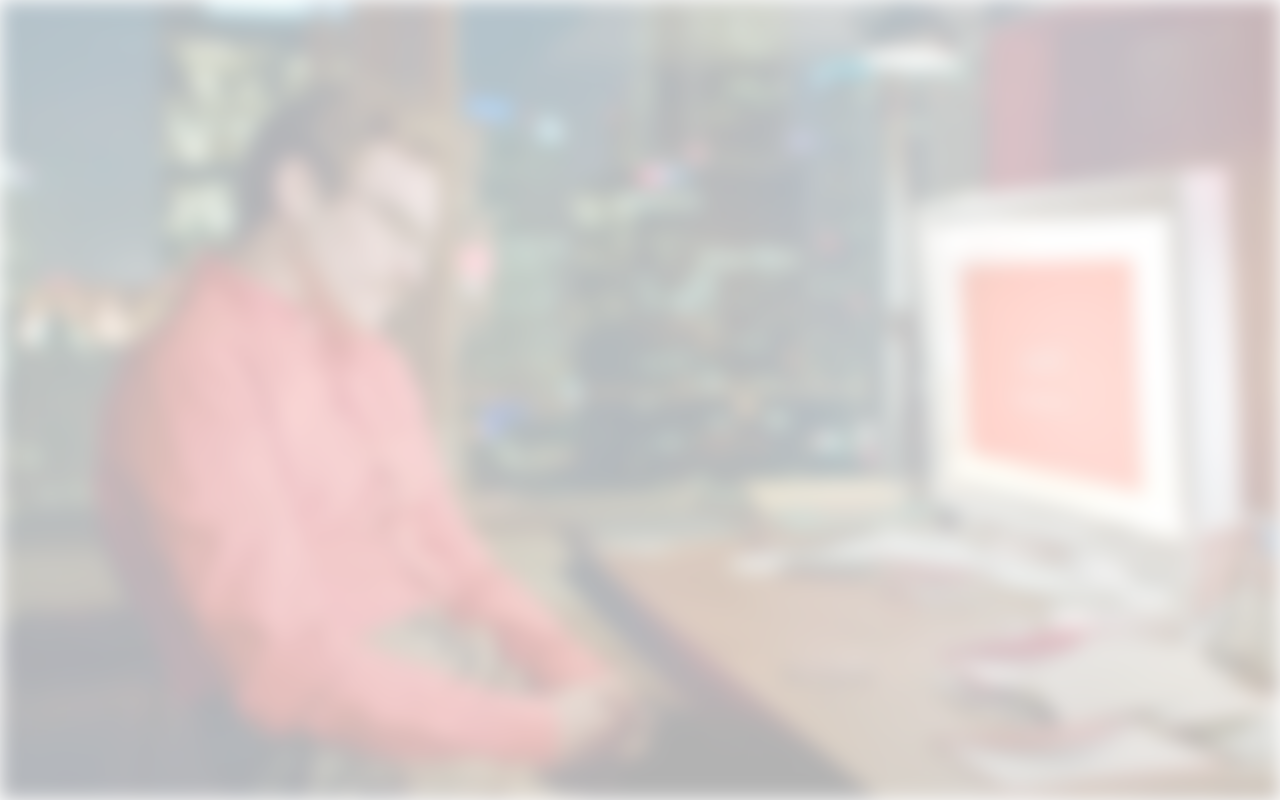
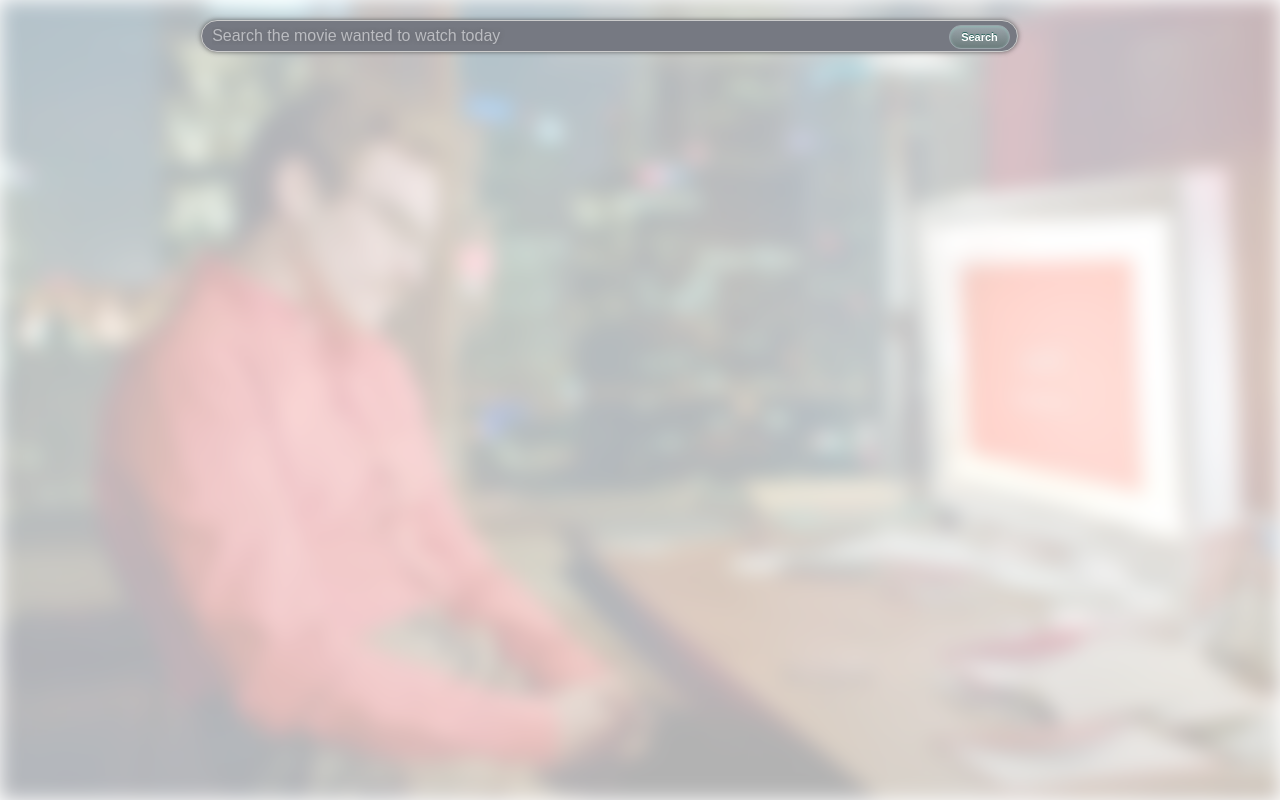
Before and after one commit to RCattoi/CineSearch, a React (Vite) app: page / in a window 1280 px wide. Built offline with nearby package versions, Linux system fonts and the light colour scheme.

Commit message:
feat: add search bar component and positioning

```diff
--- /dev/null
+++ b/src/components/searchBar.jsx
@@ -0,0 +1,23 @@
+import React from 'react';
+import Style from '../styles/search.module.css';
+function SearchBar() {
+  return (
+    <>
+      <div className={Style.teste}>
+        <div className={Style.flex}>
+          <div>
+          <input
+            className={Style.search}
+            type="text"
+            placeholder="Search the movie wanted to watch today"
+            autoFocus
+          ></input>
+          <button className={Style.btn}>Search</button>
+          </div>
+        </div>
+      </div>
+    </>
+  );
+}
+
+export default SearchBar;
--- a/src/main.jsx
+++ b/src/main.jsx
@@ -1,9 +1,11 @@
 import React from 'react';
 import ReactDOM from 'react-dom/client';
 import Background from './components/background';
+import SearchBar from './components/searchBar';
 
 ReactDOM.createRoot(document.getElementById('root')).render(
   <React.StrictMode>
     <Background />
+    <SearchBar />
   </React.StrictMode>
 );
--- /dev/null
+++ b/src/styles/search.module.css
@@ -0,0 +1,64 @@
+.flex {
+  display: flex;
+  box-sizing: border-box;
+  width: 100vw;
+  padding-top: 20px;
+  flex-direction: column;
+  position: absolute;
+  align-items: center;
+  justify-content: center;
+}
+.btn {
+  position: relative;
+  right: 69px;
+  align-self: flex-end;
+  box-shadow: inset 0px 1px 3px 0px #91b8b3;
+  background: linear-gradient(to bottom, #9aa4aa 5%, #6c7c7c 100%);
+  background-color: #9aa4aa;
+  border-radius: 5px;
+  border: 1px solid #9aa4aa;
+  display: inline-block;
+  cursor: pointer;
+  color: #ffffff;
+  font-family: Arial;
+  font-size: 11px;
+  font-weight: bold;
+  padding: 5px 11px;
+  text-decoration: none;
+  text-shadow: 0px -1px 0px #2b665e;
+  border-radius: 50px;
+}
+.btn:hover {
+  background: linear-gradient(to bottom, #6c7c7c 5%, #768d87 100%);
+  background-color: #6c7c7c;
+}
+.btn:active {
+  position: relative;
+  top: 1px;
+}
+
+.search {
+  align-self: center;
+  height: 20px;
+  min-width: 800px;
+  padding: 5px;
+  font-size: 16px;
+  border-width: 1px;
+  border-color: #cccccc;
+  background-color: #767982;
+  color: #ffffff;
+  border-style: solid;
+  border-radius: 50px;
+  box-shadow: 0px 0px 5px rgba(66, 66, 66, 0.75);
+  text-shadow: 0px 0px 5px rgba(66, 66, 66, 0.75);
+  padding-left: 10px;
+  max-width: 850px;
+}
+.search:focus {
+  outline: none;
+}
+
+.search::placeholder {
+  color: white;
+  opacity: 0.5;
+}
```
